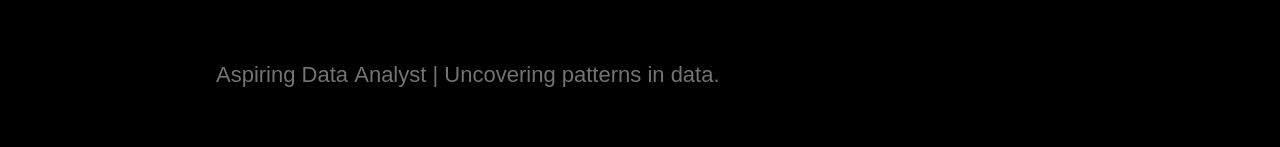
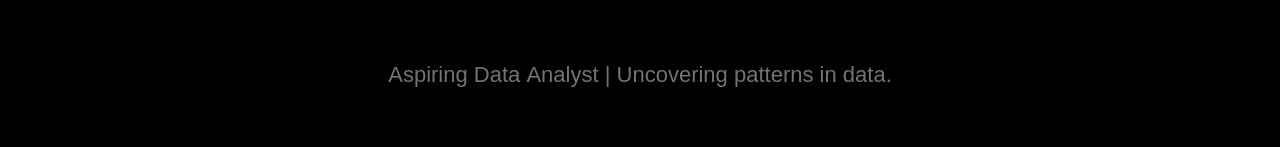
Before and after one commit to Ganesh-200530/Portfolio, a React (Vite) app in the folder frontend/: page / in a window 1280 px wide. Shown: the part 541-688 px from the top of the page. Built offline with nearby package versions, Linux system fonts and the light colour scheme; no server answers; a web font is replaced by a local one.

Commit message:
Fix tagline alignment in PortfolioHero

```diff
--- a/frontend/src/components/ui/portfolio-hero.tsx
+++ b/frontend/src/components/ui/portfolio-hero.tsx
@@ -227,13 +227,13 @@ export default function PortfolioHero() {
         </div>
 
         {/* Tagline */}
-        <div className="mb-8 px-6 text-center max-w-4xl w-full">
+        <div className="mb-8 px-6 text-center max-w-5xl w-full flex justify-center">
             <BlurText
                text="Aspiring Data Analyst | Uncovering patterns in data."
                delay={150}
                animateBy="words"
                direction="top"
-               className="text-[15px] sm:text-[18px] md:text-[20px] lg:text-[22px] text-center transition-colors duration-300 text-neutral-500 hover:text-white block w-full"
+               className="text-[15px] sm:text-[18px] md:text-[20px] lg:text-[22px] text-center transition-colors duration-300 text-neutral-500 hover:text-white justify-center"
                style={{ fontFamily: "'Antic', sans-serif" }}
             />
         </div>
```
